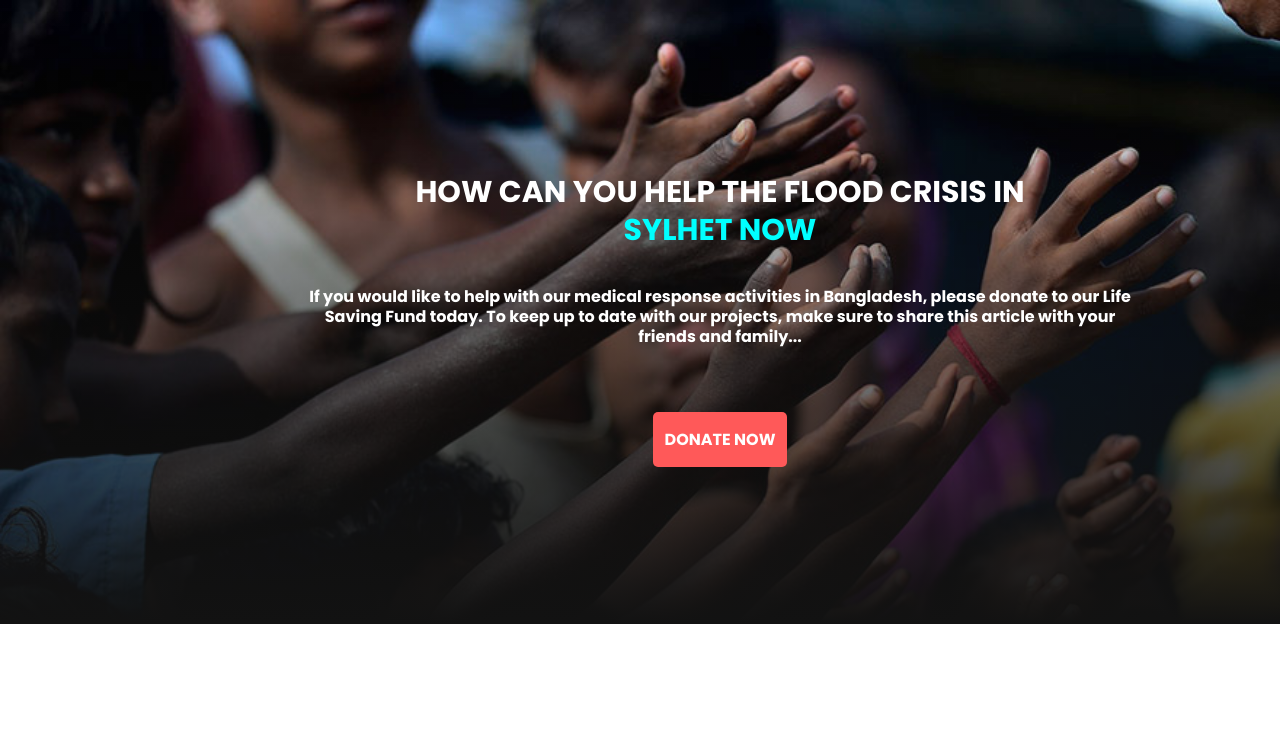
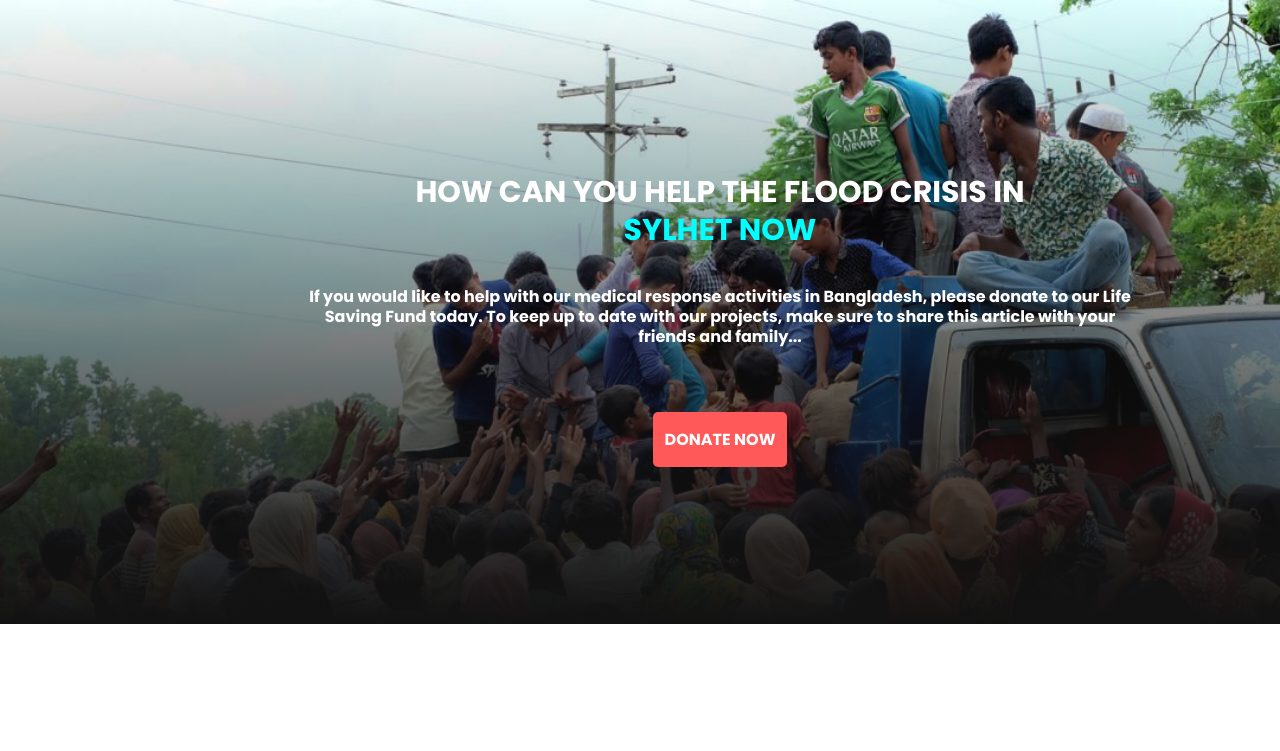
Before and after one commit to ForhadRoben/donate-money-for-people, a plain HTML site: page index.html in a window 1280 px wide. Shown: the top 751 px of the page. Drawn offline with Linux system fonts and the light colour scheme.

Commit message:
img source commit

```diff
--- a/css/style.css
+++ b/css/style.css
@@ -10,7 +10,7 @@ section {
 }
 
 .container {
-    background-image: linear-gradient(360deg, #121212 0%, rgba(18, 18, 18, 0) 100%), url("/images/donation13.jpg");
+    background-image: linear-gradient(360deg, #121212 0%, rgba(18, 18, 18, 0) 100%), url("/images/donation2.jpg");
     /* filter: opacity(.85); */
     /* -webkit-filter: blur(8px); */
     background-size: cover;
```
